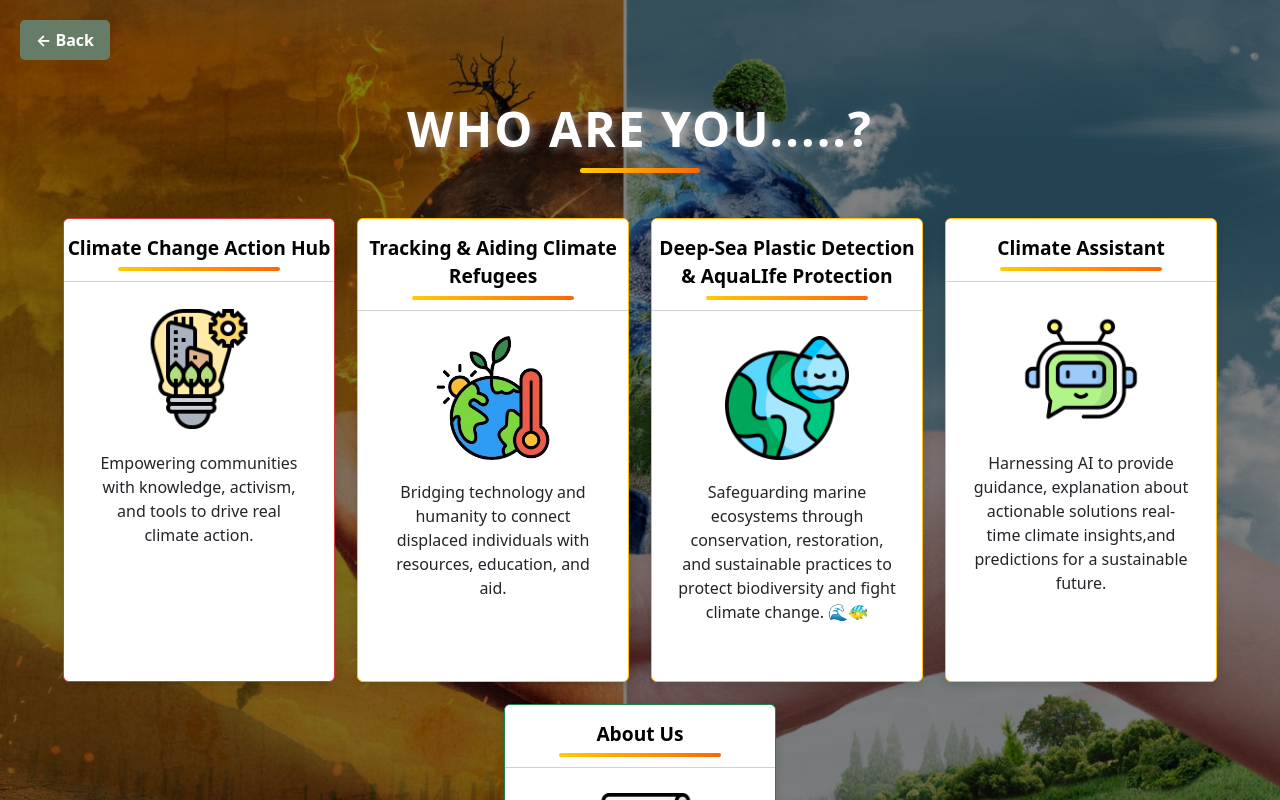
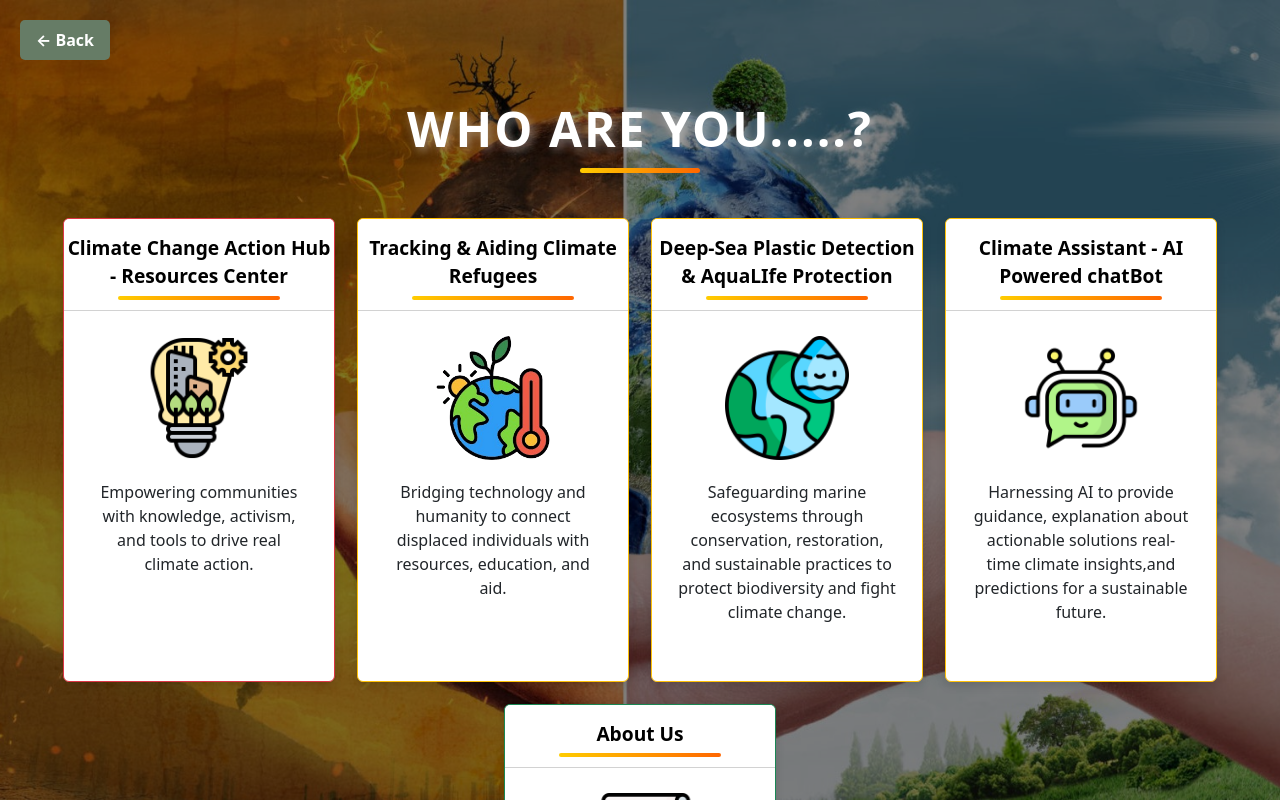
Before and after one commit to ShahxHussain/Climate-ActionHub-and-Assistance, a React (Create React App) app: page /selectoptions in a window 1280 px wide. Shown: the top 800 px of the page. Built offline with nearby package versions, Linux system fonts and the light colour scheme.

Commit message:
Refining

```diff
--- a/src/CardsPage.js
+++ b/src/CardsPage.js
@@ -23,7 +23,7 @@ export function CardsPage() {
         {/* Climate Action Hub Center Card */}
         <Link to="/dashboard" style={{ textDecoration: "none" }}>
           <Card border="danger" className="custom-card" style={{ height: "58vh", width: "17rem" }}>
-            <Card.Header>Climate Change Action Hub</Card.Header>
+            <Card.Header>Climate Change Action Hub - Resources Center</Card.Header>
             <Card.Body>
               <img src={climateactionhub} alt="Climate Action Hub" className="card-img" />
               <Card.Text className="card-text">
@@ -53,7 +53,7 @@ export function CardsPage() {
             <Card.Body>
               <img src={coralref} alt="Coral Reef Protection" className="card-img" style={{ height: "18vh" }} />
               <Card.Text className="card-text">
-                Safeguarding marine ecosystems through conservation, restoration, and sustainable practices to protect biodiversity and fight climate change. 🌊🐠
+                Safeguarding marine ecosystems through conservation, restoration, and sustainable practices to protect biodiversity and fight climate change.
               </Card.Text>
             </Card.Body>
           </Card>
@@ -62,7 +62,7 @@ export function CardsPage() {
         {/* Climate Assistant Card */}
         <Link to="/climateassistant" style={{ textDecoration: "none" }}>
           <Card border="warning" className="custom-card" style={{ height: "58vh", width: "17rem" }}>
-            <Card.Header>Climate Assistant</Card.Header>
+            <Card.Header>Climate Assistant - AI Powered chatBot</Card.Header>
             <Card.Body>
               <img src={chatbot} alt="Climate Assistant" className="card-img" />
               <Card.Text className="card-text">
@@ -74,7 +74,7 @@ export function CardsPage() {
 
         {/* Landing Page Card */}
         <Link to="/aboutus" style={{ textDecoration: "none" }}>
-          <Card border="success" className="custom-card" style={{ height: "58xvh" , width: "17rem"}}>
+          <Card border="success" className="custom-card" style={{ height: "58vh" , width: "17rem"}}>
             <Card.Header>About Us</Card.Header>
             <Card.Body>
               <img src={landingpage} alt="Landing Page" className="card-img" />
--- a/src/LandingPage.js
+++ b/src/LandingPage.js
@@ -14,7 +14,7 @@ export function LandingPage() {
                 </video>
                 <div className="overlay">
                     <h1 className="main-heading"> Climate Nexus🌿</h1>
-                    <p className="slogan-text">A one-stop platform for climate action—uniting resources, awareness, assiastance, technology, activism, and policy support to protect our planet and aid climate refugees.</p>
+                    <p className="slogan-text">A one-stop platform for climate action—uniting resources, awareness, assistance, technology, activism, and policy support to protect our planet and aid climate refugees.</p>
                     <p className="slogan-text">Climate Nexus isn’t just a project—it’s a movement for change. Let’s take action together</p>
                     {/* Wrapper for span and button */}
                     <div className="cta-wrapper">
```
